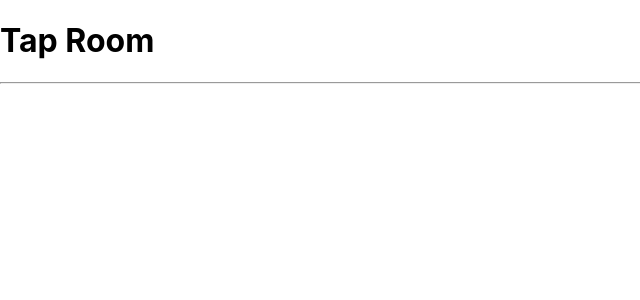
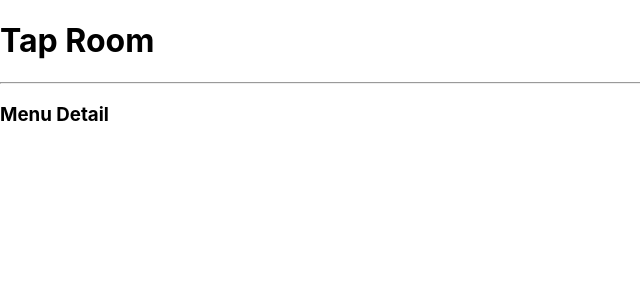
Before and after one commit to tiffarodrigs/Tap-Room, a React (Create React App) app: page / in a window 1280 px wide. Shown: the top 300 px of the page, without its empty margins (0-640 px from the left). Built offline with nearby package versions, Linux system fonts and the light colour scheme.

Commit message:
WIP Add Menu List

```diff
--- a/src/components/App.js
+++ b/src/components/App.js
@@ -1,10 +1,12 @@
 import React from 'react';
+import BarControl from './BarControl';
 import Header from './Header';
 
 function App(){
   return(
     <React.Fragment>
       <Header/>
+      <BarControl/>
     </React.Fragment>
   );
 }
--- a/src/components/BarControl.js
+++ b/src/components/BarControl.js
@@ -1,4 +1,5 @@
 import React from 'react';
+import MenuDetail from './MenuDetail';
 
 class BarControl extends React.Component {
   constructor(props){
@@ -10,9 +11,12 @@ class BarControl extends React.Component {
     };
   }
   render(){
+    let currentlyVisibleState= null;
+    if(!this.state.formVisibleOnPage)
+    currentlyVisibleState =<MenuDetail/>
     return(
       <React.Fragment>
-
+        {currentlyVisibleState}
       </React.Fragment>
     );
   }
```
